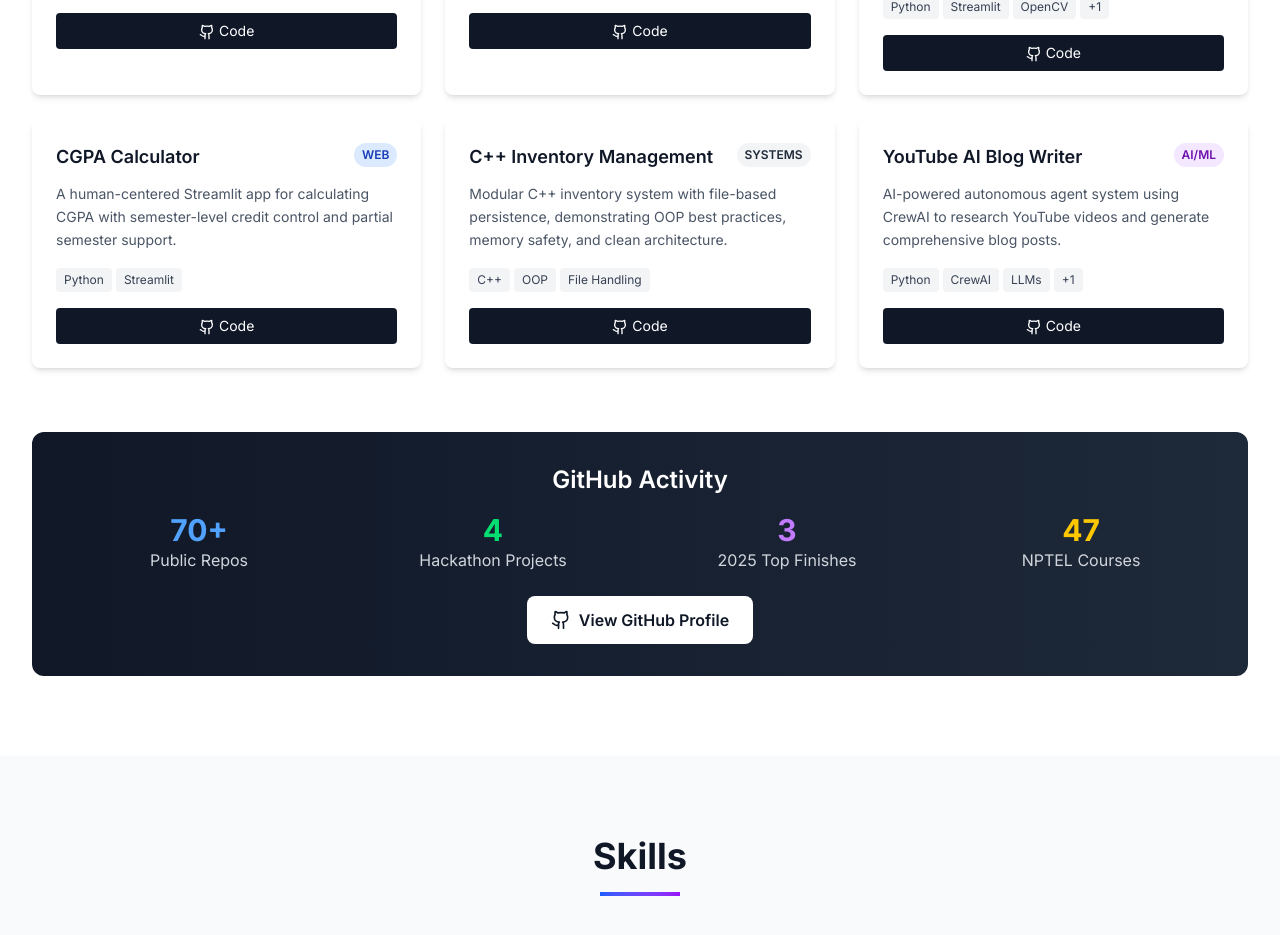
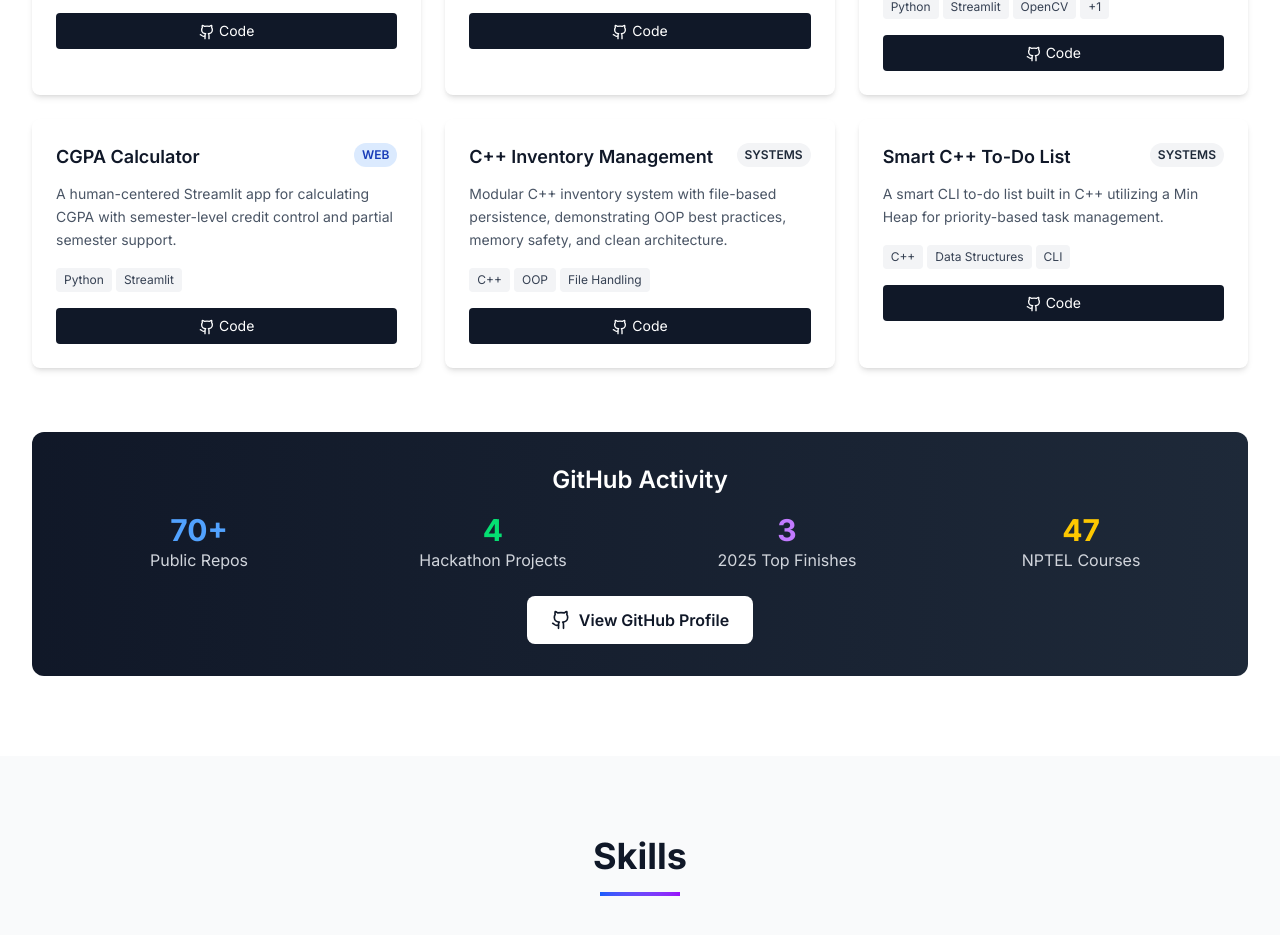
Before and after one commit to JosephJonathanFernandes/Portfolio_JJF, a Next.js app in the folder src/portfolio-next/: page / in a window 1280 px wide. Shown: the part 4947-5882 px from the top of the page. Built offline with nearby package versions, Linux system fonts and the light colour scheme.

Commit message:
feat: add Smart C++ To-Do List project

```diff
--- a/src/portfolio-next/data/portfolio-generated.ts
+++ b/src/portfolio-next/data/portfolio-generated.ts
@@ -209,14 +209,14 @@ export const projects: Project[] = [
     featured: false,
   },
   {
-    id: 'yt-blog-agent',
-    title: 'YouTube AI Blog Writer',
-    description: 'AI-powered autonomous agent system using CrewAI to research YouTube videos and generate comprehensive blog posts.',
+    id: 'smart-todo-cpp',
+    title: 'Smart C++ To-Do List',
+    description: 'A smart CLI to-do list built in C++ utilizing a Min Heap for priority-based task management.',
     longDescription:
-      'An AI-powered autonomous writing system that researches YouTube video transcripts and metadata, then synthesizes the content into comprehensive, well-structured blog posts using the CrewAI framework and Large Language Models.',
-    techStack: ['Python', 'CrewAI', 'LLMs', 'Agentic AI'],
-    githubUrl: 'https://github.com/JosephJonathanFernandes/youtube-blog-writer-agent',
-    category: 'ai-ml',
+      'A performance-focused command-line application built in C++. It utilizes advanced data structures like Min Heaps to manage task priorities efficiently. Features include priority-based sorting, due date tracking, and an interactive colored terminal output for an enhanced developer experience.',
+    techStack: ['C++', 'Data Structures', 'CLI'],
+    githubUrl: 'https://github.com/JosephJonathanFernandes/SmartToDoList-CPP',
+    category: 'systems',
     featured: false,
   },
 ];
```
